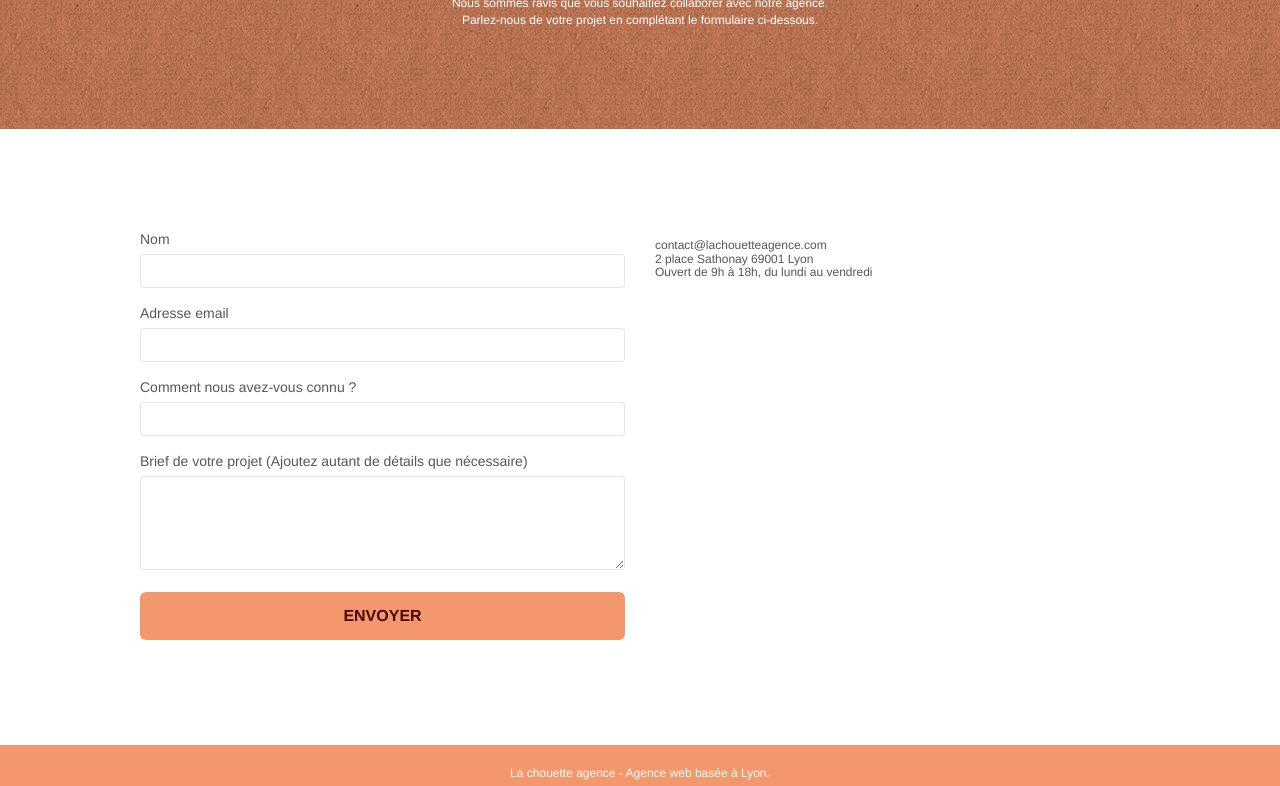
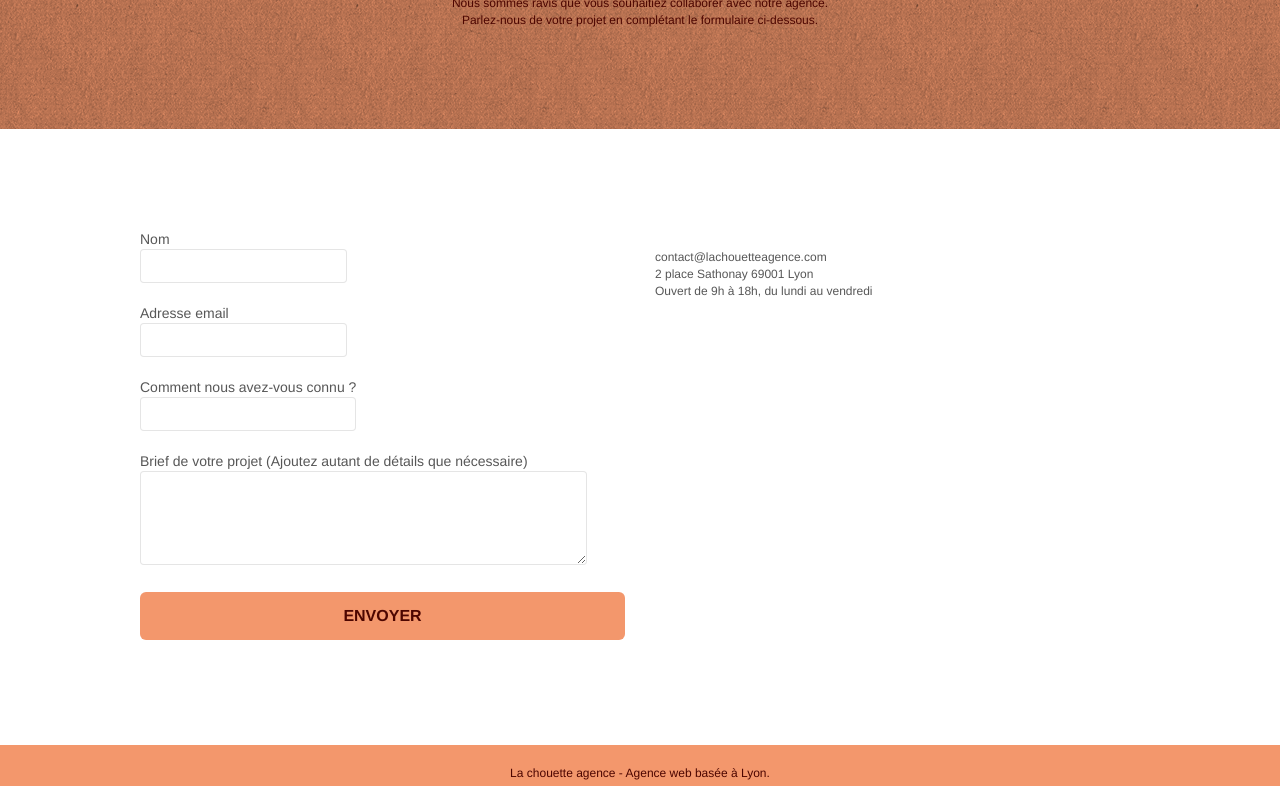
Before and after one commit to Cyprien-BM/-Cyprien-BM-CyprienBelleminMenard_4_07012022, a plain HTML site: page contact.html in a window 1280 px wide. Shown: the part 269-1055 px from the top of the page. Drawn offline with Linux system fonts and the light colour scheme.

Commit message:
Modification du contrast sur la page contact, de la position des label  et ajout d'une balise h2

```diff
--- a/contact.html
+++ b/contact.html
@@ -64,10 +64,10 @@
 	<div class="container bloc-lg">
 		<div class="row">
 			<div class="col-sm-12">
-				<h1 class="text-center hero-bloc-text tc-white">
+				<h1 class="text-center hero-bloc-text tc-darkorange">
 					Parlons web design !
 				</h1>
-				<p class="text-center mg-lg tc-white tight-width-whitespace">
+				<p class="text-center mg-lg tc-darkorange tight-width-whitespace">
 					Nous sommes ravis que vous souhaitiez collaborer avec notre agence.<br>
 					Parlez-nous de votre projet en complétant le formulaire ci-dessous.
 				</p>
@@ -86,25 +86,26 @@
 					<div class="form-group">
 						<label>
 							Nom
+							<input id="name" class="form-control" required />
 						</label>
-						<input id="name" class="form-control" required />
 					</div>
 					<div class="form-group">
 						<label>
 							Adresse email
+							<input id="email" class="form-control" type="email" required />
 						</label>
-						<input id="email" class="form-control" type="email" required />
 					</div>
 					<div class="form-group">
 						<label>
 							Comment nous avez-vous connu ?
+							<input class="form-control" type="email" required id="input_504" />
 						</label>
-						<input class="form-control" type="email" required id="input_504" />
 					</div>
 					<div class="form-group">
 						<label>
 							Brief de votre projet (Ajoutez autant de détails que nécessaire)<br>
-						</label><textarea id="message" class="form-control" rows="4" cols="50" required></textarea>
+							<textarea id="message" class="form-control" rows="4" cols="50" required></textarea>
+						</label>
 					</div>
 					<button class="bloc-button btn btn-lg btn-block cta-hero btn-atomic-tangerine" type="submit">
 						Envoyer
@@ -112,9 +113,9 @@
 				</form>
 			</div>
 			<div class="col-sm-6">
-				<h6>
+				<h2 class="adress">
 					contact@lachouetteagence.com<br>2 place Sathonay 69001 Lyon<br>Ouvert de 9h à 18h, du lundi au vendredi<br>
-				</h6>
+				</h2>
 			</div>
 		</div>
 	</div>
@@ -131,7 +132,7 @@
 	<div class="container bloc-sm">
 		<div class="row">
 			<div class="col-sm-12">
-				<p class="text-center white">
+				<p class="text-center tc-darkorange">
 					La chouette agence - Agence web basée à Lyon.<br>
 				</p>
 				<div class="row row-no-gutters social">
--- a/style.css
+++ b/style.css
@@ -781,6 +781,10 @@ h4 {
     color: #ffffff!important;
 }
 
+.tc-darkorange {
+    color: #4D0600!important;
+}
+
 .btn-atomic-tangerine {
     background: #F3976C;
     color: #4D0600!important;
@@ -850,6 +854,10 @@ h4 {
 
 .text-footer {
     color: #4d0600 !important;
+}
+
+.adress {
+    font-size: 12px;
 }
 
 @media (max-width: 1024px) {
```
Also changed, not shown: style-min.css.
